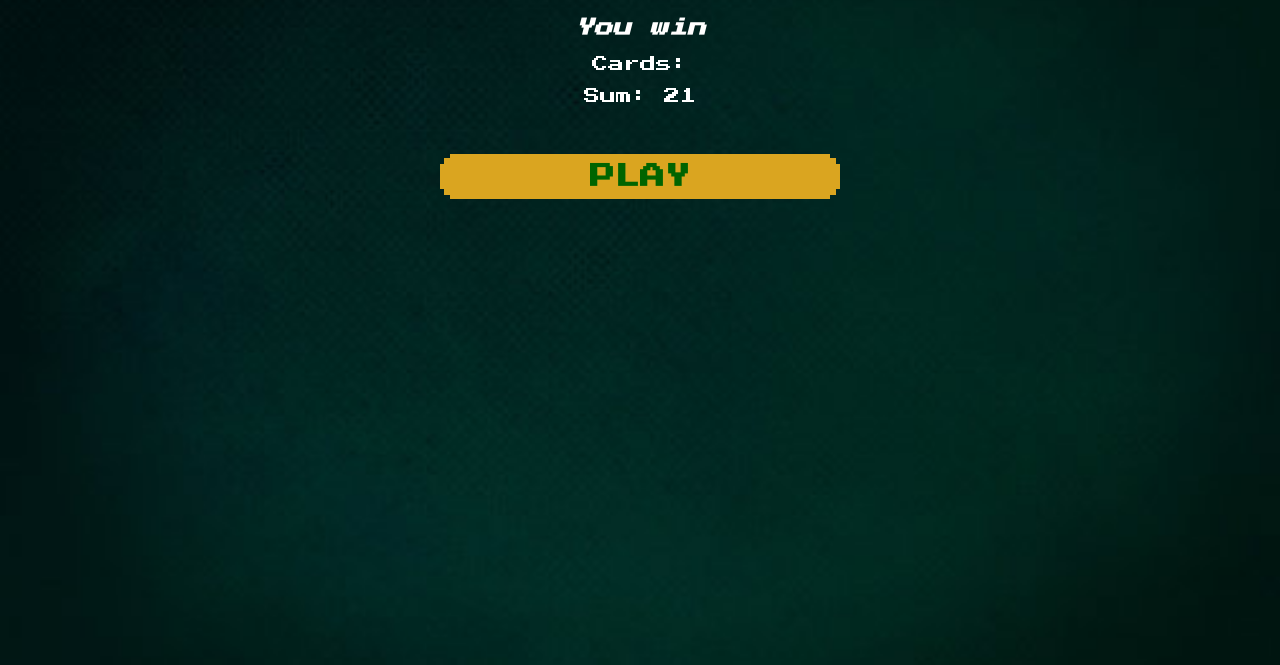
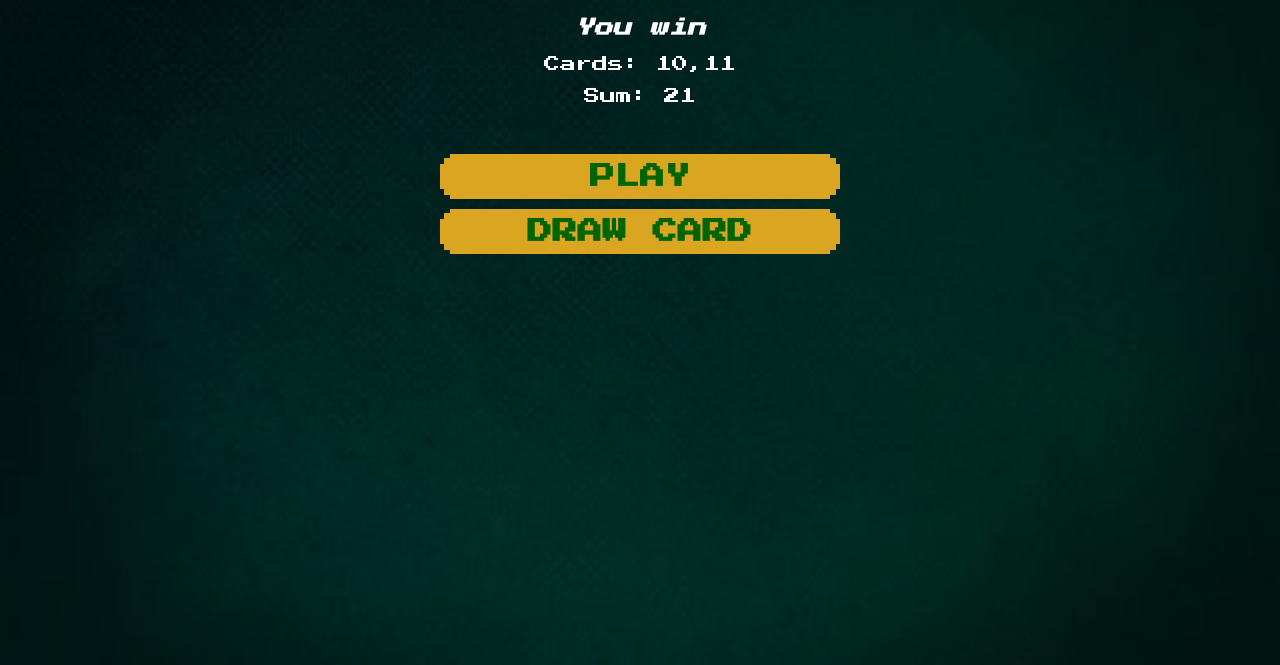
Before and after one commit to Walterhart/javaScript-practice, a website: page Blackjack/index.html in a window 1280 px wide. Both pictures are taken after a click on the element "PLAY". Shown: the part 135-800 px from the top of the page. Drawn offline with Linux system fonts and the light colour scheme.

Commit message:
Rename startGame() and add newCard()  function

```diff
--- a/Blackjack/index.html
+++ b/Blackjack/index.html
@@ -17,7 +17,8 @@
         <p id ="cards-el">Cards: </p>
         <p id = "sum-el">Sums: </p>
         <div class="button-container">
-        <p class="pixel"> Play</p>
+        <p class="pixel" onclick="startGame()"> Play</p>
+        <p class="pixel" onclick="newCard()">Draw Card</p>
         </div>
     </div>
     <script src="/Blackjack/index.js"></script>
--- a/Blackjack/index.js
+++ b/Blackjack/index.js
@@ -7,16 +7,20 @@ let  hasBlackJack = false
 let isAlive = true
 let msg = ""
 let messengerEl = document.getElementById("messenger-el")
-//let sumMsg = document.getElementById("sum-el")
 
 // need to use # for id
 // querySelector: question css selector
 let sumMsg = document.querySelector("#sum-el")
+let cardsMSG = document.querySelector("#cards-el")
+
 function startGame(){
+  renderGame()
+}
+function renderGame(){
 
-    console.log(firstCard + " + " + secondCard)
-    console.log("Total:" + sum)
 
+    cardsMSG.textContent = "Cards: " + firstCard + "," +  secondCard
+    sumMsg.textContent = "Sum: " + sum
     if( sum < 21){
         console.log("Draw another card?")
         msg = "Draw another card?"
@@ -31,13 +35,15 @@ function startGame(){
         isAlive = false
     }
     //starterMSG.textContent = msg
-    console.log(isAlive)
-    console.log(msg)
-    sumMsg.textContent = "Sum: " + sum
+
     messengerEl.textContent = msg
+    console.log("game started")
 
 }
 
-startGame()
+function newCard(){
+    let nextCard = 1
+    sum += nextCard
 
-console.log(messengerEl)
+    renderGame()
+}
```
